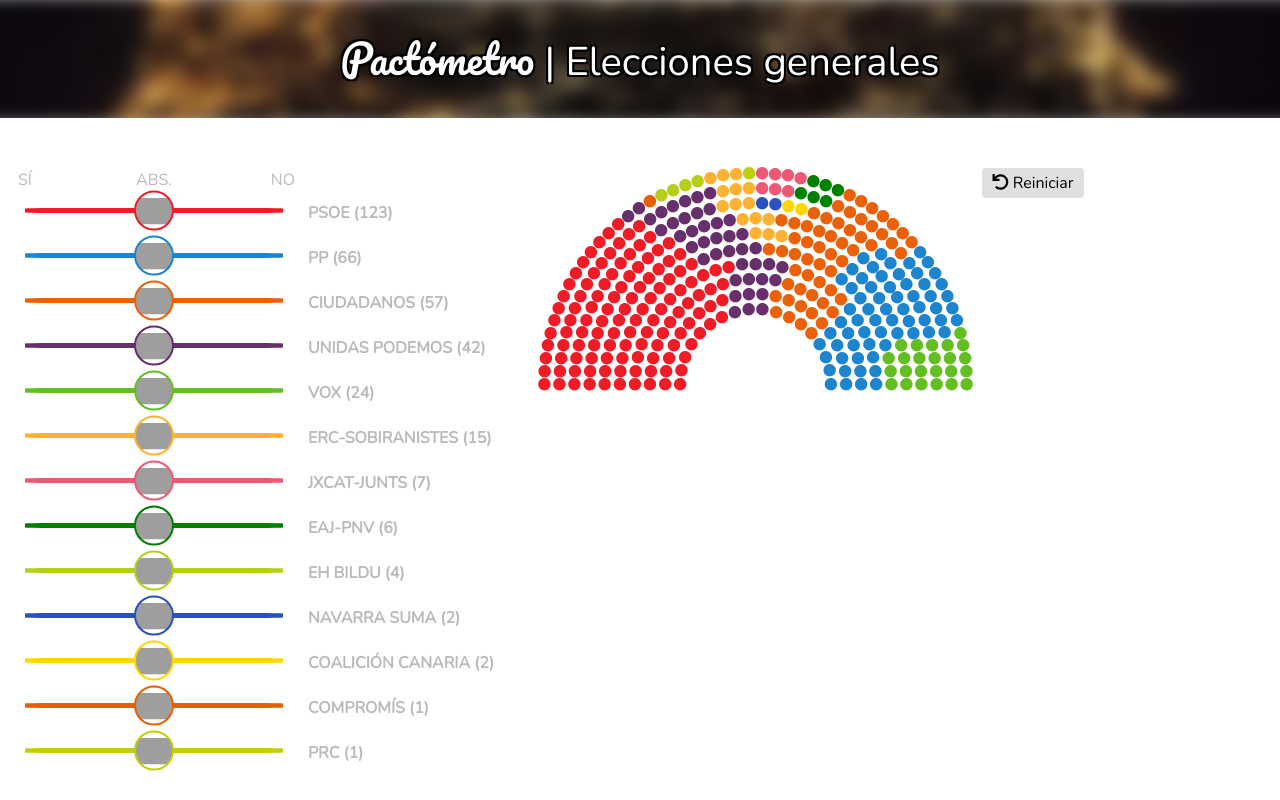
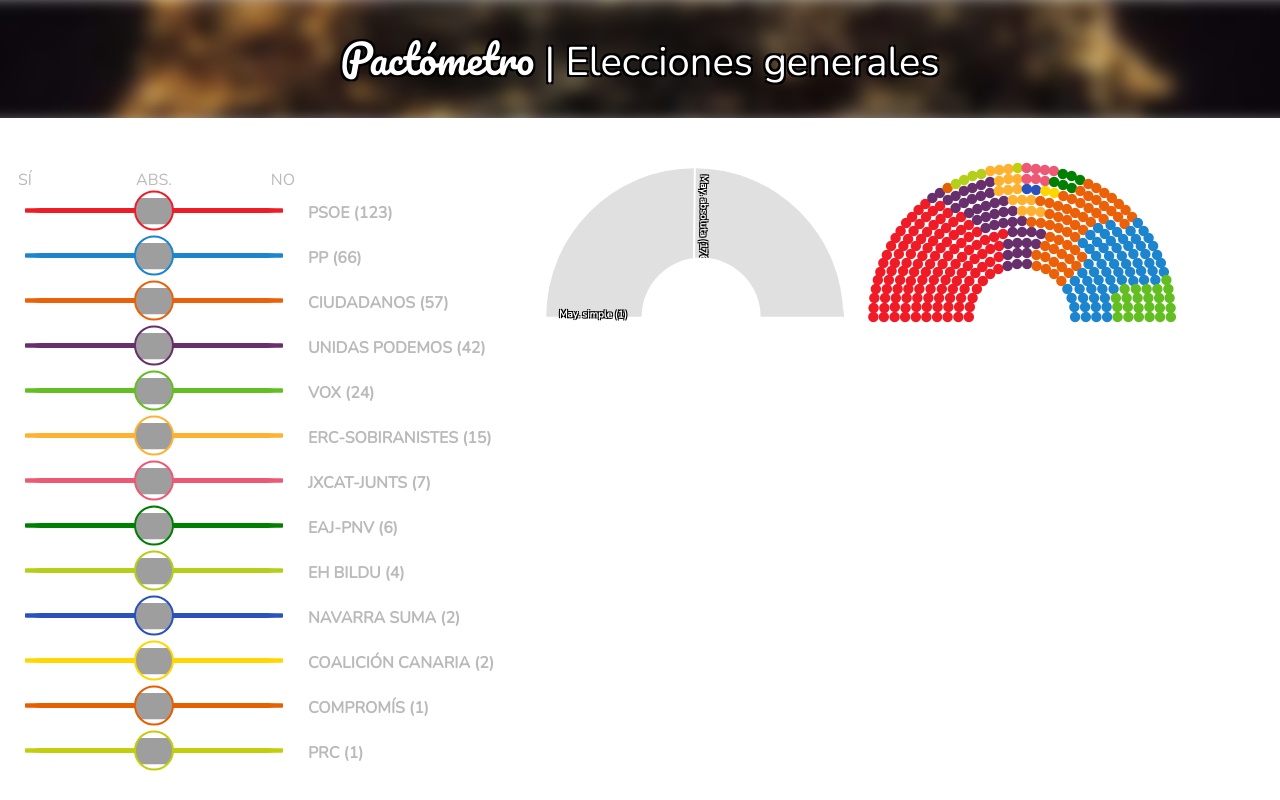
Before and after one commit to 4uad/pactometro, a React (Create React App) app: page / in a window 1280 px wide. Built offline with nearby package versions, Linux system fonts and the light colour scheme; grey boxes are pictures that could not be loaded.

Commit message:
Modifico distribucion graficas

```diff
--- a/package.json
+++ b/package.json
@@ -3,9 +3,11 @@
   "version": "0.1.0",
   "private": true,
   "dependencies": {
+    "query-string": "^6.8.3",
     "react": "^16.9.0",
     "react-app-polyfill": "^1.0.3",
     "react-dom": "^16.9.0",
+    "react-router-dom": "^5.1.1",
     "react-scripts": "3.1.2"
   },
   "scripts": {
--- a/src/App.css
+++ b/src/App.css
@@ -36,20 +36,16 @@
 }
 
 .main-frame {
-  max-height: calc(100vh - 130px);
   background-color: white;
   transform: translateY(-2px);
   padding-top: 50px;
 }
 
 .parliament {
-  max-width: 33vw;
-  min-width: 33vw;
-  max-height: 33vw;
-  min-height: 33vw;
+  width: 100%;
+  height: 0;
+  padding-bottom: 100%;
   text-align: center;
-  width: 50%;
-  margin: auto;
   position: relative;
 }
 
@@ -57,7 +53,8 @@
   position: absolute;
   color: #e0e0e0;
   border-radius: 50%;
-  font-size: 1vw;
+  font-size: 10.7px;
+  transform: translate(-50%, -50%);
 }
 
 .seat-label {
@@ -72,7 +69,40 @@
   transform: translate(-50%, -120%);
 }
 
-@keyframes heartBeat {
+.maj span .maj-check {
+  display: inline;
+  padding-right: 8%;
+}
+
+.maj {
+  position: absolute;
+  top: 50%;
+  left: calc(50% + .5vw);
+  width: 55%;
+  border-style: none;
+  border-color: white;
+  border-width: 2.5px;
+  transform-origin: left center;
+  z-index: 1;
+  transition: transform 1s;
+  padding-left: 4vw;
+  font-size: 10px;
+  font-weight: bold;
+  text-shadow: -1px -1px 0 #000, 1px -1px 0 #000, -1px 1px 0 #000, 1px 1px 0 #000;
+  color: white;
+  white-space: nowrap;
+  text-align: left;
+}
+
+.maj.simple {
+  border-top-style: dashed;
+}
+
+.maj.abs {
+  border-top-style: solid;
+}
+
+/* @keyframes heartBeat {
   0% {
     transform: scale(1);
   }
@@ -97,7 +127,7 @@
 .heartBeat {
   animation: heartBeat 2s;
   animation-timing-function: ease-in-out;
-}
+} */
 
 .switch {
   width: 50%;
@@ -120,6 +150,8 @@
   border-style: none;
   border-radius: 4px;
   padding: 3px 10px;
+  font-size: 11px;
+  text-transform: uppercase;
 }
 
 .switch-header span {
@@ -152,6 +184,7 @@
   background-repeat: no-repeat;
   background-position: center;
   background-size: contain;
+  background-color: white;
 }
 
 .switch-label {
@@ -192,9 +225,62 @@
   overflow: hidden auto;
 }
 
-.parl {
-  padding: 0;
+.votes {
+  width: 100%;
+  height: 0;
+  padding-bottom: 100%;
+  border-radius: 50%;
+  position: absolute;
+  left: 50%;
+  top: 50%;
+  transform: translate(-50%, -50%); /* Inicio: último punto. Fin: segundo punto */
+  transition: clip-path 1s;
 }
+
+.maj-center {
+  background-color: white;
+  border-radius: 50%;
+  height: 9.28vw;
+  width: 9.28vw;
+  position: absolute;
+  left: calc(50% + .5vw);
+  top: 50%;
+  transform: translate(-50%, -50%);
+  z-index: 3;
+}
+
+.maj span {
+  display: block;
+  transform: rotateZ(180deg);
+}
+
+.votes.votes-true {
+  background-color: #63be21;
+}
+
+.votes.votes-false {
+  background-color: #e01327;
+}
+
+.votes.votes-neutral {
+  background-color: #e0e0e0;
+}
+
+.button-middle .grey-btn {
+  position: absolute;
+  left: 100%;
+  transform: translateX(-50%);
+  z-index: 6;
+}
+
+.parl-wrapper:first-of-type {
+  margin-right: 15px;
+}
+
+.parl-wrapper:last-of-type {
+  margin-left: 15px;
+}
+
 
 /* Responsive  */
 
@@ -209,23 +295,28 @@
     display: none;
   }
 
-  .parliament {
-    max-width: 90vw;
-    min-width: 90vw;
-    max-height: 90vw;
-    min-height: 90vw;
-  }
-
-  .seat {
-    font-size: 2.5vw;
+  .maj-center {
+    height: 32.14vw;
+    width: 32.14vw;
   }
 
   .switch-label {
     font-size: 0.65rem;
   }
 
-  .col-sm-12:last-of-type {
-    transform: translateY(-140px);
-    padding: 0 30px;
+  .button-middle .grey-btn {
+    left: auto;
+    right: 5%;
+    transform: none;
+  }
+
+  .parliament {
+    width: 90vw;
+    padding-bottom: 90vw;
+    margin: auto;
+  }
+
+  .column-up .parliament {
+    transform: translateY(-20vw);
   }
 }
--- a/src/App.js
+++ b/src/App.js
@@ -1,8 +1,11 @@
 import React from 'react';
+import ReactDOM from 'react-dom';
 import './App.css';
+import queryString from 'query-string'
 
 const parties = [
   {
+    key : "psoe",
     party : "PSOE",
     default : true,
     ideology : 1,
@@ -13,6 +16,7 @@
     logo : "https://upload.wikimedia.org/wikipedia/commons/thumb/4/41/Logotipo_del_PSOE.svg/80px-Logotipo_del_PSOE.svg.png"
   },
   {
+    key : "pp",
     party : "PP",
     default: false,
     ideology : 8,
@@ -23,6 +27,7 @@
     logo : "https://upload.wikimedia.org/wikipedia/commons/thumb/3/38/PP_icono_2019.svg/80px-PP_icono_2019.svg.png"
   },
   {
+    key : "cs",
     party : "Ciudadanos",
     default: false,
     ideology : 7,
@@ -33,6 +38,7 @@
     logo : "https://upload.wikimedia.org/wikipedia/commons/thumb/8/82/Ciudadanos_icono_2017.svg/80px-Ciudadanos_icono_2017.svg.png"
   },
   {
+    key : "up",
     party : "Unidas Podemos",
     default: true,
     ideology : 2,
@@ -43,6 +49,7 @@
     logo : "https://upload.wikimedia.org/wikipedia/commons/thumb/3/36/UPsimbol.svg/80px-UPsimbol.svg.png"
   },
   {
+    key : "vox",
     party : "VOX",
     default: true,
     ideology : 9,
@@ -53,6 +60,7 @@
     logo : "https://upload.wikimedia.org/wikipedia/commons/thumb/a/aa/VOX_logo.svg/80px-VOX_logo.svg.png"
   },
   {
+    key : "erc",
     party : "ERC-SOBIRANISTES",
     default: true,
     ideology : 4,
@@ -63,6 +71,7 @@
     logo : "https://upload.wikimedia.org/wikipedia/commons/thumb/7/7e/Esquerra_Republicana_de_Catalunya-Sobiranistes_icono.svg/80px-Esquerra_Republicana_de_Catalunya-Sobiranistes_icono.svg.png"
   },
   {
+    key : "jx",
     party : "JxCAT-JUNTS",
     default: true,
     ideology : 5,
@@ -73,6 +82,7 @@
     logo : "https://upload.wikimedia.org/wikipedia/commons/thumb/c/cb/Junts_per_Catalunya.svg/48px-Junts_per_Catalunya.svg.png"
   },
   {
+    key : "pnv",
     party : "EAJ-PNV",
     default: true,
     ideology : 6,
@@ -83,6 +93,7 @@
     logo : "https://upload.wikimedia.org/wikipedia/commons/thumb/7/7d/EAJlogo.svg/60px-EAJlogo.svg.png"
   },
   {
+    key : "ehb",
     party : "EH Bildu",
     default: true,
     ideology : 3,
@@ -93,6 +104,7 @@
     logo : "https://upload.wikimedia.org/wikipedia/commons/thumb/4/48/EHBilduLogoa2.png/44px-EHBilduLogoa2.png"
   },
   {
+    key : "ns",
     party : "Navarra Suma",
     default: true,
     ideology : 6,
@@ -103,6 +115,7 @@
     logo : "https://upload.wikimedia.org/wikipedia/commons/thumb/5/5b/Logo_Navarra_Suma.png/47px-Logo_Navarra_Suma.png"
   },
   {
+    key : "cc",
     party : "Coalición Canaria",
     default: true,
     ideology : 6,
@@ -113,6 +126,7 @@
     logo : "https://upload.wikimedia.org/wikipedia/commons/thumb/1/1c/Coalici%C3%B3n_Canaria.svg/45px-Coalici%C3%B3n_Canaria.svg.png"
   },
   {
+    key : "com",
     party : "Compromís",
     default: true,
     ideology : 2,
@@ -123,6 +137,7 @@
     logo : "https://upload.wikimedia.org/wikipedia/commons/thumb/6/68/Comprom%C3%ADs_%28isotip%29.svg/39px-Comprom%C3%ADs_%28isotip%29.svg.png"
   },
   {
+    key : "prc",
     party : "PRC",
     default: true,
     ideology : 4,
@@ -173,7 +188,6 @@
   constructor(props) {
     super(props)
     this.state = {
-      active : false,
       hovered : false
     }
     this.mouseEnter = this.mouseEnter.bind(this)
@@ -182,14 +196,12 @@
 
   mouseEnter() {
     this.setState({
-      active : true,
       hovered : true
     })
   }
 
   mouseLeave() {
     this.setState({
-      active : false,
       hovered : false
     })
   }
@@ -208,7 +220,7 @@
       display : this.state.hovered ? "inline-block" : "none"
     }
 
-    const seatClass = "seat" + (this.state.active ? " heartBeat" : "")
+    const seatClass = "seat" + (this.props.active ? " heartBeat" : "")
 
     let seat = <></>
 
@@ -373,7 +385,6 @@
 
     const styleBtn = {
       borderColor : this.props.color,
-      backgroundColor : "white",
       backgroundImage : "url(" + this.props.logo + ")",
       transition: "left 0.7s"
     }
@@ -388,9 +399,9 @@
 
     return(
       <div style = {style} className = "switch">
-        <div className = "switch-section" onClick = {() => this.props.switchFunc(this.props.party, true)} />
-        <div className = "switch-section" onClick = {() => this.props.switchFunc(this.props.party, null)} />
-        <div className = "switch-section" onClick = {() => this.props.switchFunc(this.props.party, false)} />
+        <div className = "switch-section" onClick = {() => this.props.switchFunc(this.props.party, this.props.position === true ? null : true)} />
+        <div className = "switch-section" onClick = {() => this.props.switchFunc(this.props.party, this.props.position == null ? true : null)} />
+        <div className = "switch-section" onClick = {() => this.props.switchFunc(this.props.party, this.props.position == false ? null : false)} />
         <span className = "switch-label">{this.props.party + this.props.seats}</span>
         <div style = {styleBtn} className = "switch-btn" />
       </div>
@@ -401,7 +412,73 @@
 class Button extends React.Component {
   render() {
     return(
-      <button className = "grey-btn" onClick = {() => this.props.func(null)}><i className = {this.props.icon} /> {this.props.label}</button>
+      <button className = "grey-btn" onClick = {() => this.props.func(null)} style = {{display: this.props.show ? "block" : "none"}}><i className = {this.props.icon} /> {this.props.label}</button>
+    )
+  }
+}
+
+class Sector extends React.Component {
+  render() {
+
+    return(
+        <div className={"votes votes-" + this.props.vote} style = {{clipPath: "polygon(50% 50%, " + this.props.range.end.h + " " + this.props.range.end.v + " , 50% -10000%, " + this.props.range.start.h + " " + this.props.range.start.v + " )"}} />
+    )
+  }
+
+}
+
+class Majorities extends React.Component {
+  render() {
+    const props = [this.props.yes, this.props.neutral, this.props.no]
+    const total = props.reduce((a,b) => a+b)
+    const angles = props.map((x, i) => Math.PI * x / total)
+    const endAngles = angles.map( (a, i, v) => Math.PI - v.slice(0, i + 1).reduce( (x, y) => x + y) )
+
+    let ranges = {
+      t : {
+        start : {
+          v : "50%",
+          h : "0"
+        },
+        end : {
+          v : 50 * (1 - 2*Math.sin(endAngles[0])) + "%",
+          h : 50 * (1 + 2*Math.cos(endAngles[0])) + "%"
+        }
+      },
+      n : {
+        end : {
+          v : 50 * (1 - 2*Math.sin(endAngles[1])) + "%",
+          h : 50 * (1 + 2*Math.cos(endAngles[1])) + "%"
+        }
+      },
+      f : {
+        end : {
+          v : "50%",
+          h : "100%",
+        }
+      }
+    }
+
+    const majAbs = total % 2 === 0 ? total / 2 + 1 : Math.floor(total / 2) + 1
+    const majSim = props[2] + 1
+
+    const majSimpleRot = {
+      display: majSim >= majAbs || props[0] >= majAbs ? "none" : "inline-block",
+      transform: "translateY(-50%) rotate(" + -Math.PI * (1 - majSim / total) + "rad)"
+    }
+
+    const majAbsRot = {
+      transform: "translateY(-50%) rotate(" + -Math.PI * (1 - majAbs / total) + "rad)"
+    }
+    return(
+      <div className="parliament">
+        <div className = "maj-center" />
+        <div className = "maj simple" style = {majSimpleRot}><span><span className = "maj-check" style = {{opacity: props[0] >= majSim ? 1 : 0}}>✅</span>{"May. simple (" + majSim + ")"}</span></div>
+        <div className = "maj abs" style = {majAbsRot}><span><span className = "maj-check" style = {{opacity: props[0] >= majAbs ? 1 : 0}}>✅</span>{"May. absoluta (" + majAbs + ")"}</span></div>
+        <Sector vote = "true" range = {ranges.t} midAng = {Math.PI - angles[0]*.5} label = {"Sí (" + props[0]  + ")"} showLabel = {props[0] > 0} />
+        <Sector vote = "neutral" range = {{start : ranges.t.end, end : ranges.n.end}} midAng = {Math.PI - angles[0] - angles[1]*.5} label = {"Abstención (" + props[1]  + ")"} showLabel = {props[1] > 0} />
+        <Sector vote = "false" range = {{start : ranges.n.end, end : ranges.f.end}} midAng = {Math.PI - angles[0] - angles[1] - angles[2]*.5} label = {"No (" + props[2]  + ")"} showLabel = {props[2] > 0} />
+      </div>
     )
   }
 }
@@ -411,8 +488,19 @@
   constructor(props) {
     super(props);
 
+    const query = queryString.parse(this.props.location.search)
+
+    let initialParties = Array.from(parties)
+
+    for(let i = 0; i < initialParties.length; i++) {
+
+      if(Object.keys(query).includes(initialParties[i].key)) {
+        initialParties[i].vote = query[initialParties[i].key] == 1 ? true : (query[initialParties[i].key] == 0 ? false : null)
+      }
+    }
+
     this.state = {
-      parties : parties
+      parties : initialParties
     }
 
     this.changeVote = this.changeVote.bind(this)
@@ -433,15 +521,27 @@
     this.setState({
       parties: p
     })
+
+    let currentUrlParams = new URLSearchParams(window.location.search)
+    if(vote == null) {
+      currentUrlParams.delete(p[i].key)
+    } else {
+      currentUrlParams.set(p[i].key, vote ? 1 : 0)
+    }
+    this.props.history.push(window.location.pathname + "?" + currentUrlParams.toString())
   }
 
   changeAllVotes(vote) {
     let p = Array.from(this.state.parties)
+    let currentUrlParams = new URLSearchParams(window.location.search)
 
     for(let j = 0; j < p.length; j++) {
       p[j].active = p[j].vote !== vote ? true : false
       p[j].vote = vote
+      currentUrlParams.delete(p[j].key)
     }
+
+    this.props.history.push(window.location.pathname + "?" + currentUrlParams.toString())
 
     this.setState({
       parties: p
@@ -451,6 +551,8 @@
   render() {
 
     const switches = this.state.parties.map((o, i) => <Switch key = {i} party = {o.party} seats = {" (" + o.seats + ")"} switchFunc = {this.changeVote} color = {o.color} position = {o.vote} logo = {o.logo} />)
+    const votes = [true, false, null].map(x => this.state.parties.filter(y => y.vote == x).map(o => o.seats).reduce( (a, b) => a + b, 0) )
+
 
     return(
       <>
@@ -464,11 +566,17 @@
           </div>
           {switches}
         </div>
-        <div className = "col-lg-4 col-sm-12 parl">
-          <Parliament seats = {350} rows = {10} parties = {this.state.parties} switchFunc = {this.changeVote} />
-        </div>
-        <div className = "col-lg-3 col-sm-12">
-          <Button func = {this.changeAllVotes} label = "Reiniciar" icon = "fas fa-undo" />
+        <div className = "col-lg-6 col-sm-12">
+          <div className = "row">
+            <div className = "col-lg-6 col-sm-12 button-middle">
+              <Button show = {votes[0] + votes[1] > 0} func = {this.changeAllVotes} label = "Reiniciar" icon = "fas fa-undo" />
+              <Majorities yes = {votes[0]} no =  {votes[1]} neutral =  {votes[2]} />
+            </div>
+            <div className = "col-lg-6 col-sm-12 column-up">
+              <Parliament seats = {350} rows = {10} parties = {this.state.parties} switchFunc = {this.changeVote} />
+            </div>
+          </div>
+
         </div>
       </div>
       </>
--- a/src/index.js
+++ b/src/index.js
@@ -5,7 +5,15 @@
 import * as serviceWorker from './serviceWorker';
 import 'react-app-polyfill/ie9';
 
-ReactDOM.render(<App />, document.getElementById('root'));
+import { BrowserRouter as Router, Route } from "react-router-dom";
+
+const routing = (
+  <Router>
+      <Route path="/" component={App} />
+  </Router>
+)
+
+ReactDOM.render(routing, document.getElementById('root'));
 
 // If you want your app to work offline and load faster, you can change
 // unregister() to register() below. Note this comes with some pitfalls.
```
Also changed, not shown: 1 other file (tests, documents, lock files or other folders).
